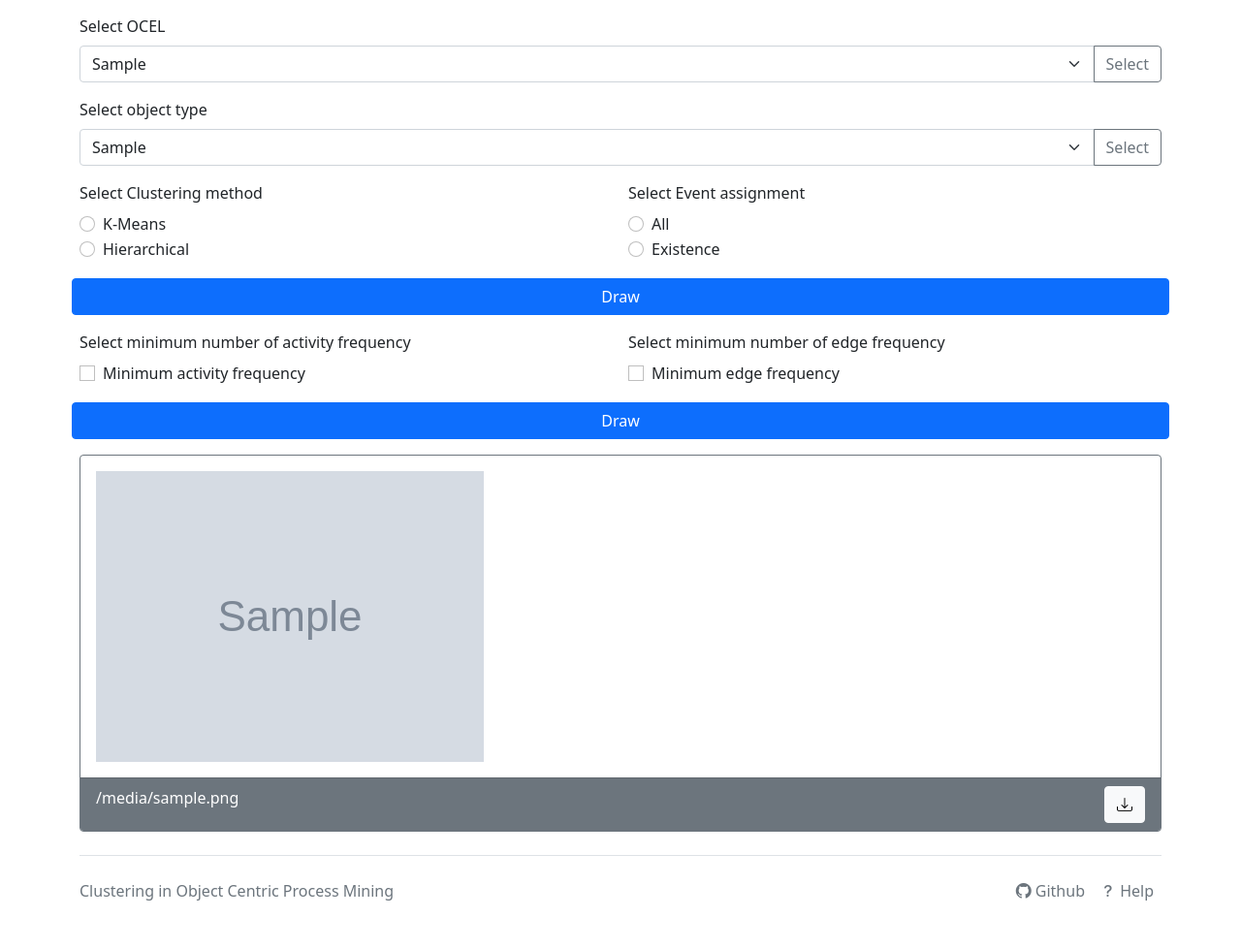
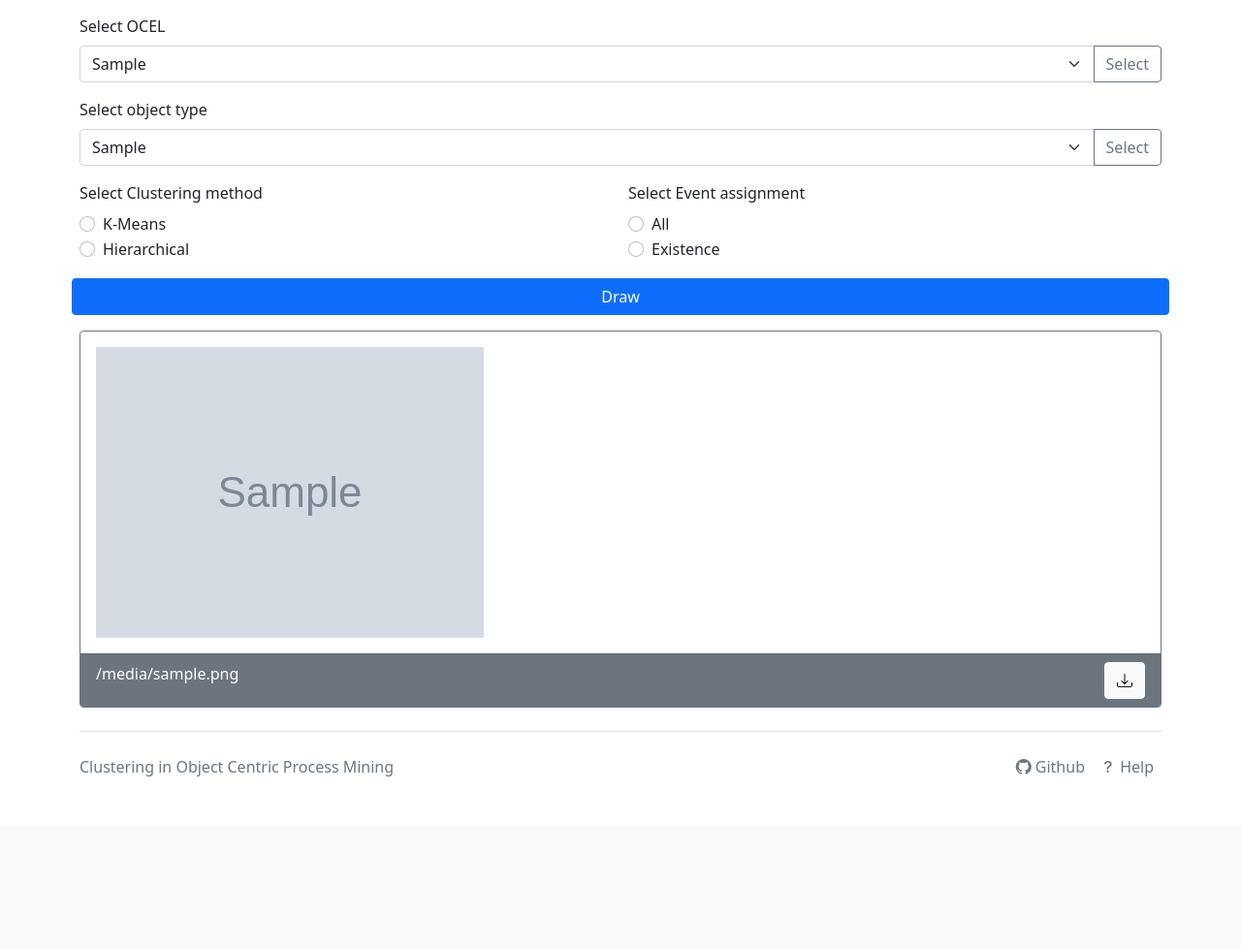
Before and after one commit to JustusNikolaus/Clustering-in-Object-Centric-Process-Mining, a Django app: template drawpage/templates/drawpage/drawpage.html in a window 1280 px wide. Shown: the part 157-1136 px from the top of the page at 97% size. After the commit the page ends 958 px from the top, so only its background shows below. Run offline with Django 3.2, Linux system fonts and the light colour scheme; the template is opened without the code that fills it: most values are stand-ins (such as "Sample title", 1, 10 or a date in 2020); grey boxes marked "Sample" are stand-in pictures; parts of the project's set-up code (start-up, migrations or seed data) failed here and were passed over; some libraries are stand-ins or nearby versions.

Commit message:
Changed call of draw function

```diff
--- a/drawpage/templates/drawpage/drawpage.html
+++ b/drawpage/templates/drawpage/drawpage.html
@@ -84,32 +84,6 @@
         </div>
     </form>
 
-    <!--Select filtering-->
-    <form action="" method="post">
-        {% csrf_token %}
-        <div class="row g-3">
-            <div class="col">
-                <label class="form-label">Select minimum number of activity frequency</label>
-                <div class="form-check">
-                    <input class="form-check-input" type="number" name="min_activity_select">
-                    <label class="form-check-label">
-                    Minimum activity frequency
-                    </label>
-                </div>
-            </div>
-            <div class="col">
-                <label class="form-label">Select minimum number of edge frequency</label>
-                <div class="form-check">
-                    <input class="form-check-input" type="number" name="min_activity_select">
-                    <label class="form-check-label">
-                        Minimum edge frequency
-                    </label>
-                </div>
-            </div>
-            <button class="btn btn-primary" type="submit">Draw</button>
-        </div>
-    </form>
-
     <!--Draw DFG Clusters-->
     <div class="container">
         {% for i in dfg_file_path_list %}
```
Also changed, not shown: drawpage/main.py (+23 -34 lines), drawpage/views.py (+7 -1 lines).
